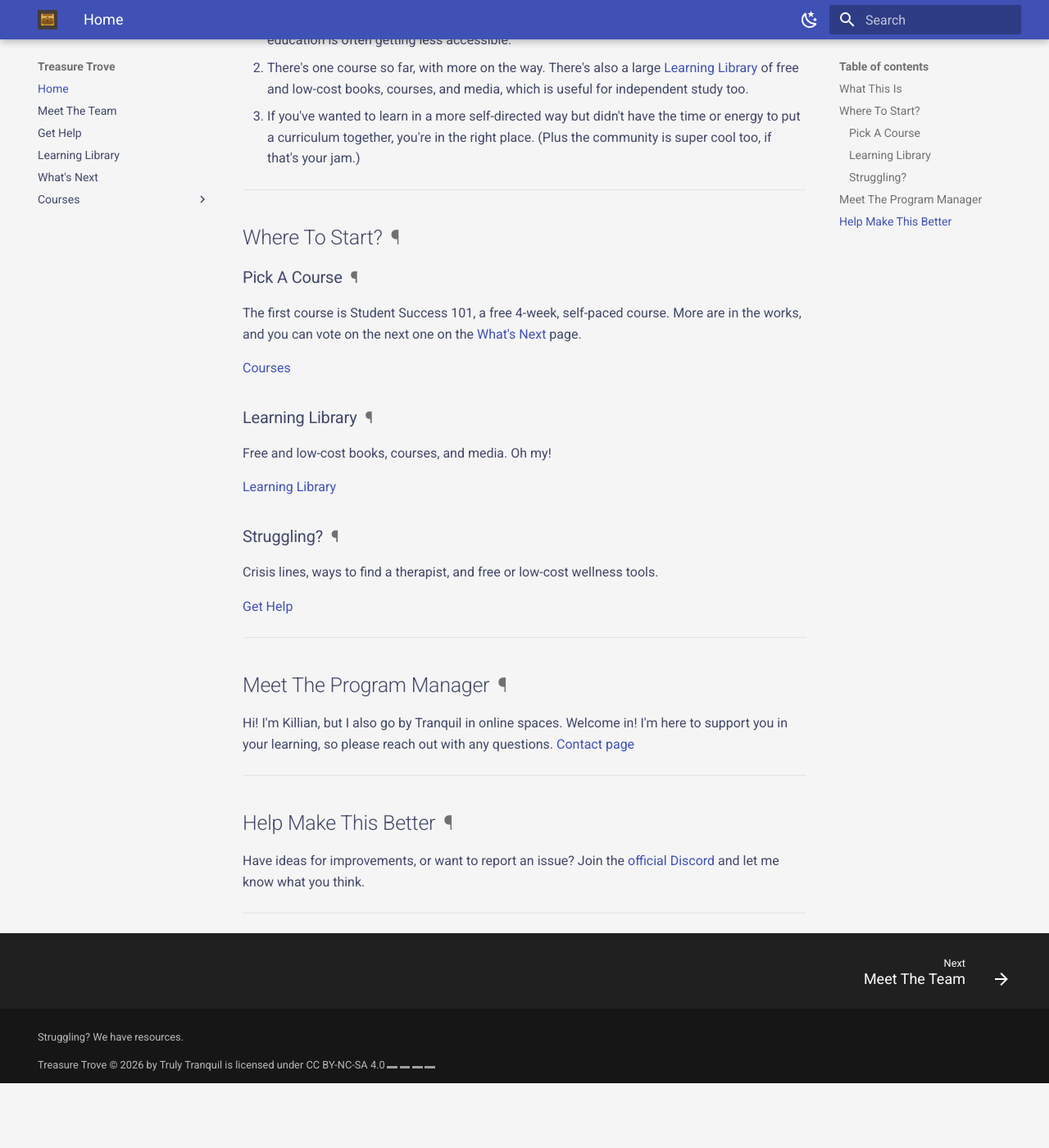
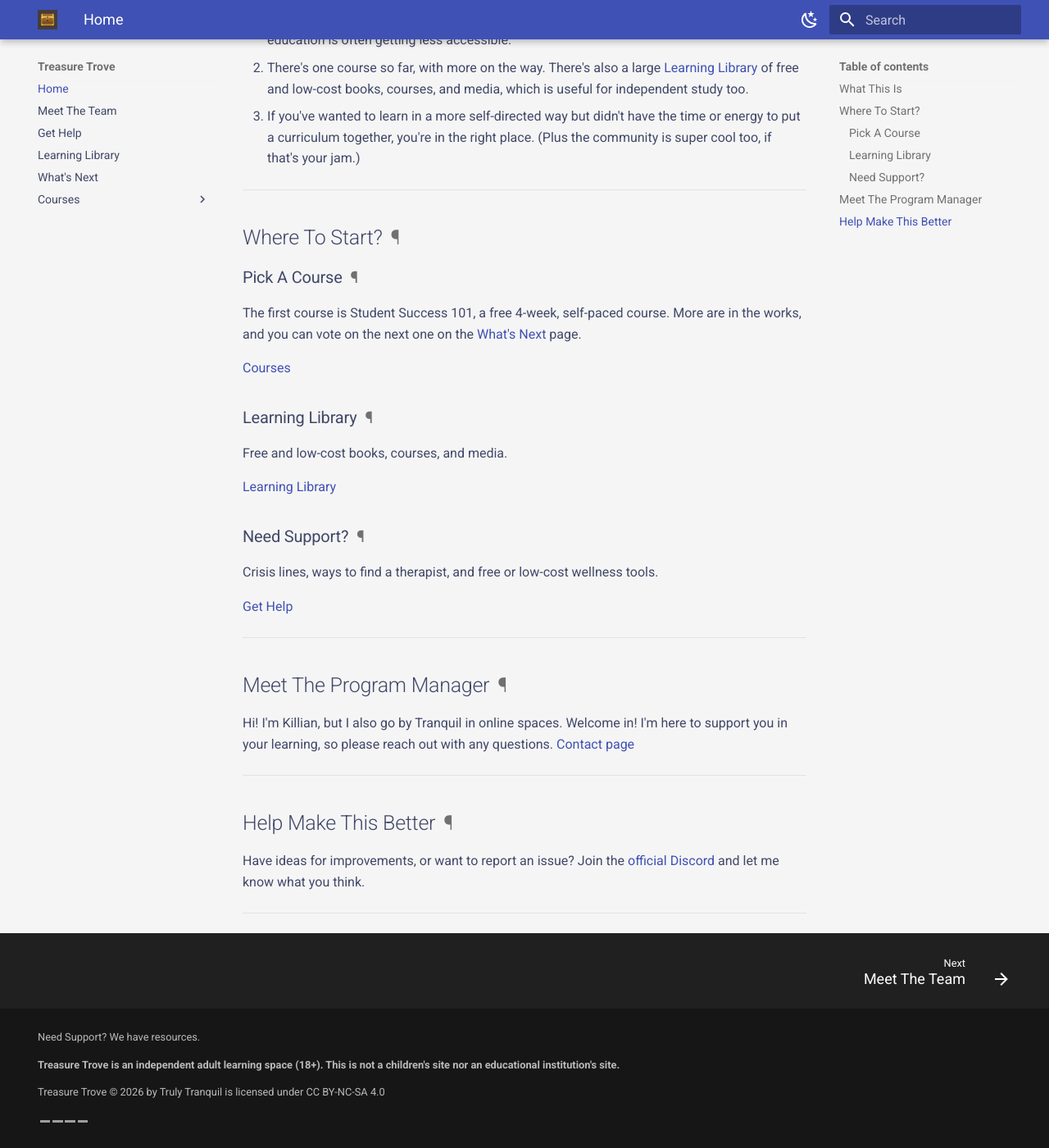
Before and after one commit to truly-tranquil/treasure-trove, an MkDocs documentation site: the page built from docs/index.md, in a window 1280 px wide and 1400 px high, scrolled down 377 px. Shown: the whole window at 82% size. Built offline with MkDocs 1.6.1 and Material for MkDocs 9.7.7, drawn with Linux system fonts in a browser that asks for light colours; before the commit the page ends 1698 px from its top, so only the background shows below that; grey boxes are pictures that could not be loaded.

Commit message:
changed the footer

```diff
--- a/docs/index.md
+++ b/docs/index.md
@@ -25,11 +25,11 @@ The first course is Student Success 101, a free 4-week, self-paced course. More
 
 ### Learning Library
 
-Free and low-cost books, courses, and media. Oh my!
+Free and low-cost books, courses, and media.
 
 [Learning Library](learning-library.md)
 
-### Struggling?
+### Need Support?
 
 Crisis lines, ways to find a therapist, and free or low-cost wellness tools.
 
--- a/mkdocs.yml
+++ b/mkdocs.yml
@@ -44,8 +44,10 @@ markdown_extensions:
       permalink: true
 
 copyright: |
-  <p>Struggling? <a href="https://truly-tranquil.github.io/treasure-trove/get-help/">We have resources.</a></p>
-  <a href="https://truly-tranquil.github.io/treasure-trove/">Treasure Trove</a> © 2026 by <a href="https://truly-tranquil.github.io/treasure-trove/meet-the-team/">Truly Tranquil</a> is licensed under <a href="https://creativecommons.org/licenses/by-nc-sa/4.0/">CC BY-NC-SA 4.0</a><img src="https://mirrors.creativecommons.org/presskit/icons/cc.svg" alt="" style="max-width: 1em;max-height:1em;margin-left: .2em;"><img src="https://mirrors.creativecommons.org/presskit/icons/by.svg" alt="" style="max-width: 1em;max-height:1em;margin-left: .2em;"><img src="https://mirrors.creativecommons.org/presskit/icons/nc.svg" alt="" style="max-width: 1em;max-height:1em;margin-left: .2em;"><img src="https://mirrors.creativecommons.org/presskit/icons/sa.svg" alt="" style="max-width: 1em;max-height:1em;margin-left: .2em;">
+  <p>Need Support? <a href="https://truly-tranquil.github.io/treasure-trove/get-help/">We have resources.</a></p> <p><b>Treasure Trove is an independent adult learning space (18+). This is not a children's site nor an educational institution's site.</b></p>
+  <p>Treasure Trove © 2026 by <a href="https://truly-tranquil.github.io/treasure-trove/meet-the-team/">Truly Tranquil</a> is licensed under <a href="https://creativecommons.org/licenses/by-nc-sa/4.0/">CC BY-NC-SA 4.0</a></p>
+  <p><img src="https://mirrors.creativecommons.org/presskit/icons/cc.svg" alt="" style="max-width:1em;max-height:1em;margin-left:.2em;"><img src="https://mirrors.creativecommons.org/presskit/icons/by.svg" alt="" style="max-width:1em;max-height:1em;margin-left:.2em;"><img src="https://mirrors.creativecommons.org/presskit/icons/nc.svg" alt="" style="max-width:1em;max-height:1em;margin-left:.2em;"><img src="https://mirrors.creativecommons.org/presskit/icons/sa.svg" alt="" style="max-width:1em;max-height:1em;margin-left:.2em;"></p>
+
 
 extra:
   generator: false
```
